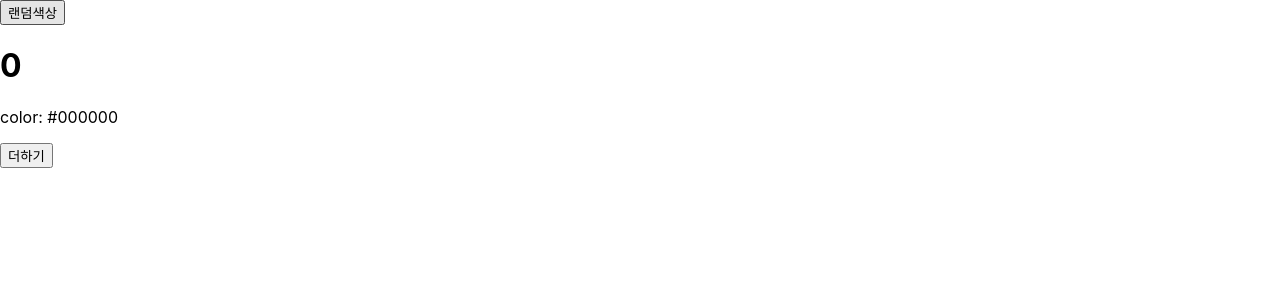
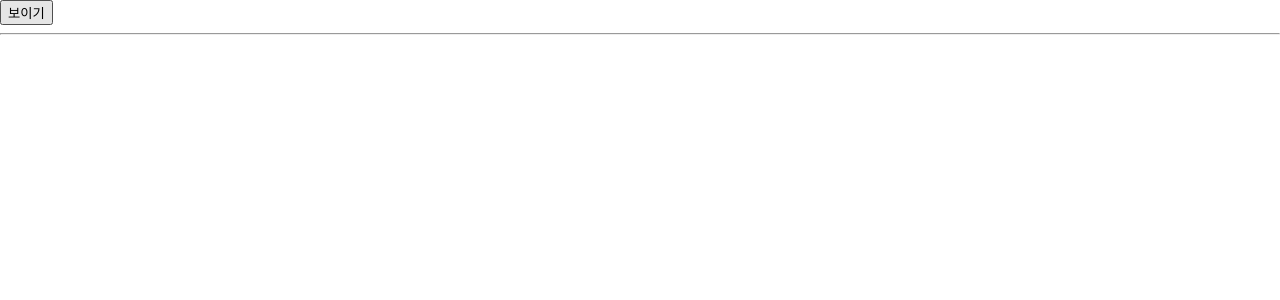
Before and after one commit to runnz121/how_to_control_react, a React (Create React App) app: page / in a window 1280 px wide. Shown: the top 300 px of the page. Built offline with nearby package versions, Linux system fonts and the light colour scheme.

Commit message:
20210128

```diff
--- a/src/App.js
+++ b/src/App.js
@@ -1,36 +1,23 @@
-import React, {Component} from 'react';
-import LifeCycleSample from './LifeCycleSample';
-import ErrorBoundary from './ErrorBoundary';
+import React, {useState} from 'react';
+import Info from './info'
 
-function getRandomColor() {
-  return '#' + Math.floor(Math.random()*16777215).toString(16);
+const App = () => {
+  const [visible, setVisible] = useState(false);
+  return (
+    <div>
+      <button
+        onClick={() => {
+          setVisible(!visible);
+        }}
+        >
+          {visible ? '숨기기' : '보이기'}
+        </button>
+        <hr />
+        {visible && <Info />}
 
-}
-
-class App extends Component {
-  state ={
-    color:'#000000'
-  }
-
-  handleClick = () => {
-    this.setState({
-      color:getRandomColor()
-    });
-  }
-
-  render() {
-    return (
-      <div>
-        <button onClick={this.handleClick}>랜덤색상</button>
-        <ErrorBoundary>
-        <LifeCycleSample color ={this.state.color}/>
-        </ErrorBoundary>
-      </div>
-    );
-  }
-}
-
-
+    </div>
+  );
+};
 
 export default App;
 
--- /dev/null
+++ b/src/info.js
@@ -0,0 +1,52 @@
+import React, {useEffect, useState} from 'react';
+
+const Info = () => {
+    const [name, setName] = useState('');
+    const [nickname, setNickname] = useState('');
+
+    useEffect(() => {
+        console.log('effect');
+        console.log(name);
+        return () => {
+            console.log('cleanup');
+            console.log(name);
+        };
+    }, [name]);
+
+
+
+
+
+
+
+
+
+    const onChangeName = e => {
+        setName(e.target.value);
+    };
+
+    const onChangeNickname = e => {
+        setNickname(e.target.value);
+    }
+
+    return (
+        <div>
+            <div>
+                <input value ={name} onChange={onChangeName} />
+                <input value ={nickname} onChange={onChangeNickname}/>
+            </div>
+        <div>
+            <div>
+            <b>이름:</b> {name}
+            </div>
+        </div>
+        <div>
+            <div>
+             <b>닉네임:</b> {nickname}
+            </div>
+        </div>
+        </div>
+    );
+};
+
+export default Info;
```
Also changed, not shown: src/Counterhooks.js (added, +17 -0 lines).
